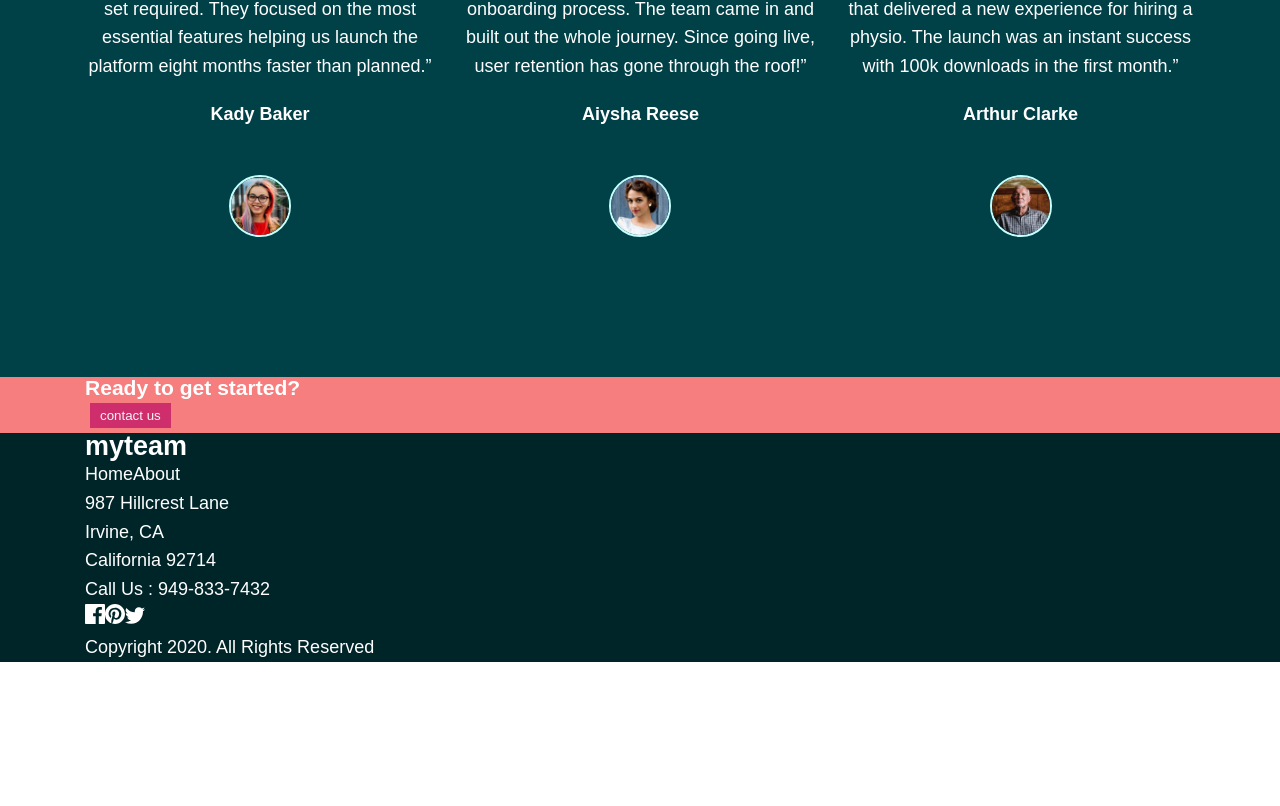
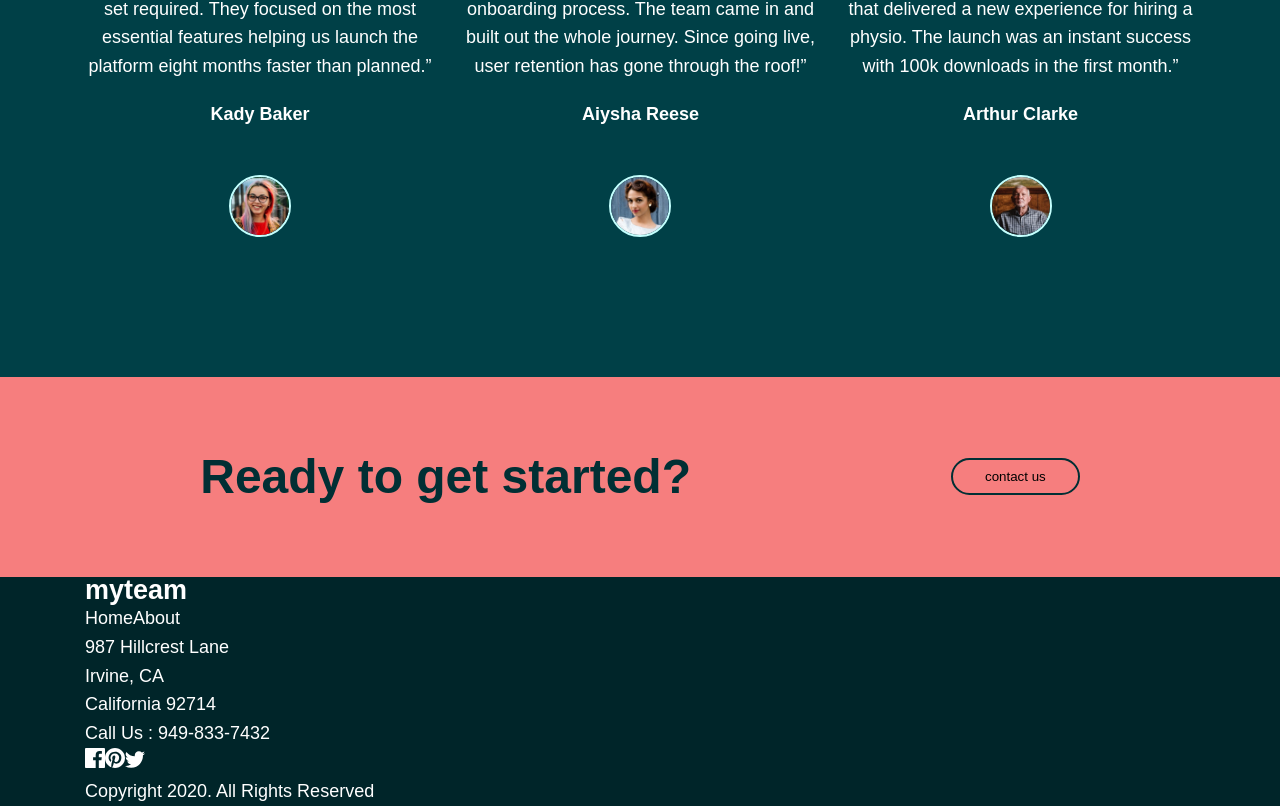
Before and after one commit to MorMarzan/myteam, a React (Vite) app: page / in a window 1280 px wide. Shown: the part 1745-2551 px from the top of the page. Before the commit the page ends 2407 px from the top, so only its background shows below. Built offline with nearby package versions, Linux system fonts and the light colour scheme; a web font is replaced by a local one.

Commit message:
Add basic call to action layout

```diff
--- a/src/assets/styles/basics/_forms.scss
+++ b/src/assets/styles/basics/_forms.scss
@@ -1,24 +1,26 @@
 button {
-    border:0;
-    background-color: $clr1;
-    color:whitesmoke;
-    padding: 5px 10px;
-    margin: 5px;
+    border: 2px solid $clrSecondary-1;
+    background-color: inherit;
+    border-radius: 24px;
+    // color:whitesmoke;
+    padding: 9px 32px;
+    // margin: 5px;
     cursor: pointer;
 }
 
-form > * {
+form>* {
     display: block;
     width: 200px;
     margin: 10px 0px;
 }
 
 .btn-link {
-    border:0;
+    border: 0;
     background-color: transparent;
     text-decoration: underline;
     transition: .5s;
 }
+
 .btn-link:hover {
     background-color: $clr1;
     transform: scale(1.1);
--- a/src/assets/styles/pages/_home-page.scss
+++ b/src/assets/styles/pages/_home-page.scss
@@ -80,5 +80,19 @@
 
     .call-to-action {
         background-color: $clrPrimary2;
+        padding-block: 76px;
+        color: $clrSecondary-1;
+
+        .section-container {
+            display: grid;
+            grid-auto-flow: column;
+            align-items: center;
+            justify-content: center;
+            gap: 260px
+        }
+
+        h3 {
+            font-size: rem(48px);
+        }
     }
 }
```
